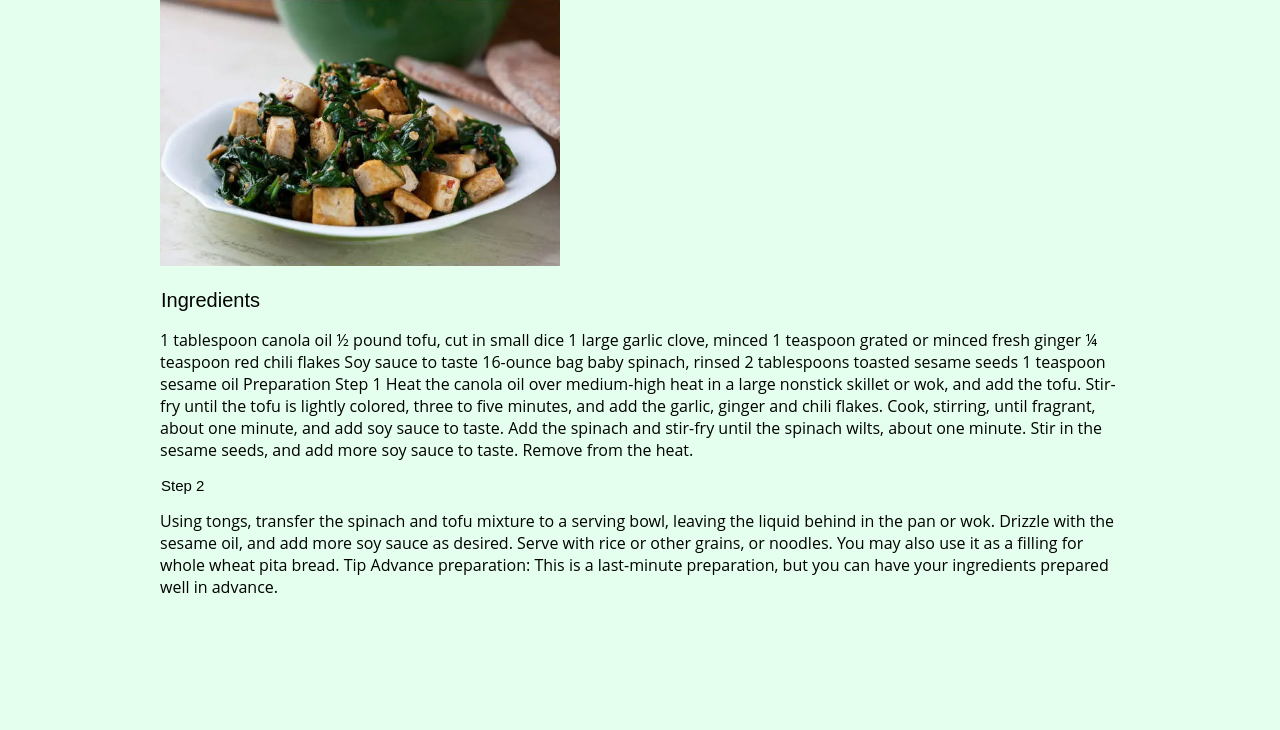
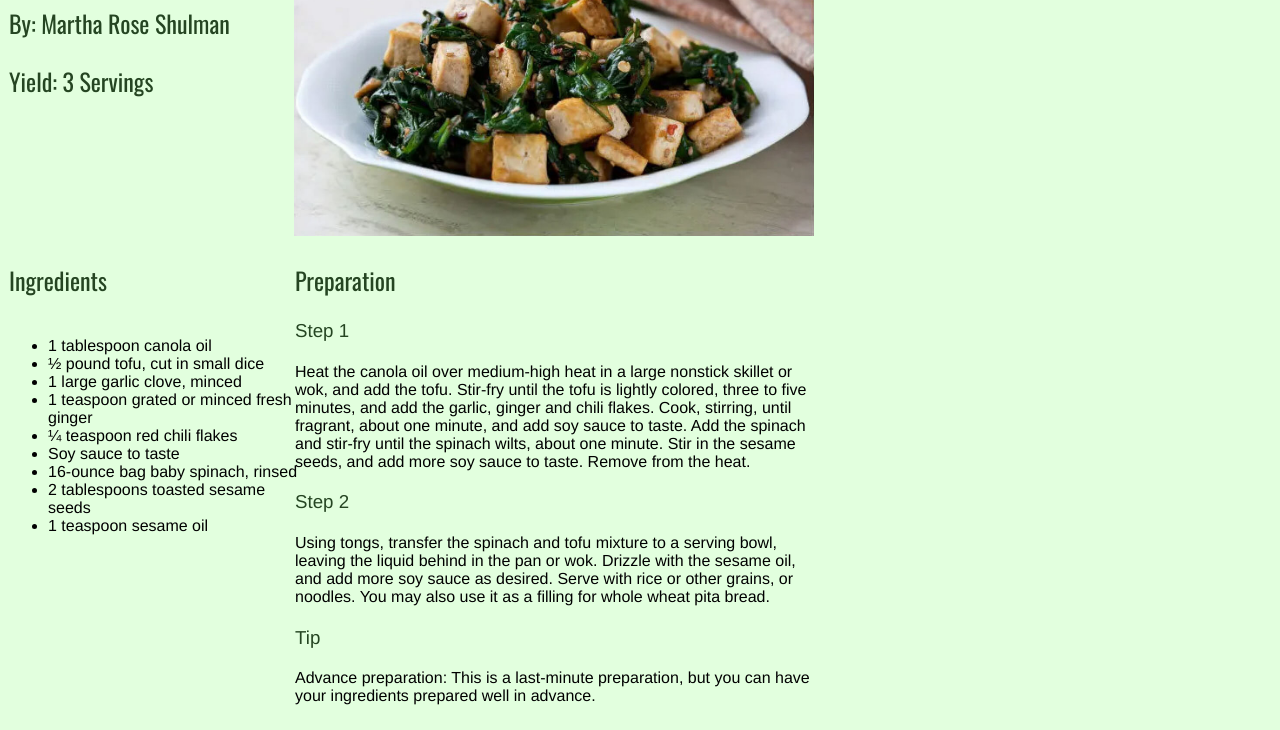
Before and after one commit to Tandeep14/exercise7, a plain HTML site: page index.html in a window 1280 px wide. Shown: the part 118-848 px from the top of the page. Before the commit the page ends 800 px from the top, so only its background shows below. Drawn offline with nearby package versions, Linux system fonts and the light colour scheme; a web font is replaced by a local one.

Commit message:
finished

```diff
--- a/index.html
+++ b/index.html
@@ -2,102 +2,135 @@
 <html lang="en-ca">
   <head>
     <!-- Created By Tandeep Phalora on October 29th -->
+    <link rel="preconnect" href="https://fonts.googleapis.com">
+    <link rel="preconnect" href="https://fonts.gstatic.com" crossorigin>
+    <link href="https://fonts.googleapis.com/css2?family=WDXL+Lubrifont+SC&display=swap" rel="stylesheet">
+
+    <link rel="preconnect" href="https://fonts.googleapis.com">
+    <link rel="preconnect" href="https://fonts.gstatic.com" crossorigin>
+    <link href="https://fonts.googleapis.com/css2?family=Oswald:wght@200..700&display=swap" rel="stylesheet">
     <title>Exercise 7: Typography </title>
     <meta charset="utf-8">
     <!--This receipe is taken from https://cooking.nytimes.com/recipes/1012494-spinach-tofu-and-sesame-stir-fry -->
     <style>
       body {
-        background-color: #E4FFED;
-        font-family: "Open Sans", sans-serif;
-        font-optical-sizing: auto;
+        background-color: #E2FFDE;
         font-weight: 400;
-        font-style: normal;
-        font-variation-settings: "wdth" 100;
-        font-size: 16px;
-        width: 960px;
-        margin: auto;
+        width: 950px;
+      }
+
+      img {
+        width: 520px;
       }
 
       h1 {
         font-family: "Oswald", sans-serif;
-        font-size: 30px;
+        letter-spacing: -1px;
+        font-size: 35ems;
         font-weight: 400;
+        font-style: normal;
+        color: #254522;
+        padding: 1px;
+        display: inline;
+        text-transform: uppercase;
+      }
+
+      h2 {
+        font-family: "Oswald", Helvetica, sans-serif;
+        line-height: 1.5;
+        font-size: 24ems;
+        font-weight: 400;
+        font-style: normal;
+        color: #254522;
+        padding: 1px;
+      }
+
+      h3 {
+        font-family: "WDXL Lubrifont SC", Helvetica, sans-serif;
+        font-size: 20ems;
+        font-weight: 400;
+        font-style: normal;
+        color: #254522;
+        padding: 1px;
+      }
+
+      p {
+        font-family: "WDXL Lubrifont SC", Helvetica, sans-serif;
+        font-size: 15ems;
         font-style: normal;
         color: black;
         padding: 1px;
       }
 
-      h2 {
-        font-family: "Oswald", sans-serif;
-        font-size: 20px;
-        font-weight: 400;
-        font-style: normal;
+      ul {
+        font-family: "WDXL Lubrifont SC", Helvetica, sans-serif;
+        font-size: 15ems;
         color: black;
-        padding: 1px;
       }
 
-      h3 {
-        font-family: "Oswald", sans-serif;
-        font-size: 15px;
-        font-weight: 400;
-        font-style: normal;
-        color: black;
-        padding: 1px;
-      }
-
-      p {
-        font-family: "Oswald", sans-serif;
-        font-size: 15px;
-        font-weight: 400;
-        font-style: normal;
-        color: black;
-        padding: 1px;
-      }
 
       .container {
-        gap: 40px;
-        width: 1200px;
+        display: grid;
+        grid-template-columns: 30% 50%;
+        gap: 1px;
         margin: 0 auto;
+
 
       }
 
-      img {
-        width: 400px;
+      .grid-item {
+        width: 300px;
+      }
+
+      .grid-item p {
+        width: 520px;
       }
     </style>
   </head>
 
   <body>
+    <div class="container">
+      <div class="grid-item">
+        <h1> Spinach, Tofu and Sesame Stir-Fry
+        </h1>
+        <h2> By: Martha Rose Shulman </h2>
+        <h2>Yield: 3 Servings </h2>
+      </div>
 
-    <h1> Spinach, Tofu and Sesame Stir-Fry
-    </h1>
-   <h2>
-     By: Martha Rose Shulman
-    Yield: 3 Servings     </h2>
+      <div class="grid-item">
+        <img src="recipe.jpg" alt="plate of Tofu and veggies with sesame seeds">
+      </div>
 
-    <img src="recipe.jpg" alt="plate of Tofu and veggies with sesame seeds">
+      <div class="grid-item">
+        <h2> Ingredients </h2>
+        <p>
+        <ul>
+          <li>1 tablespoon canola oil </li>
+          <li>½ pound tofu, cut in small dice </li>
+          <li>1 large garlic clove, minced </li>
+          <li>1 teaspoon grated or minced fresh ginger </li>
+          <li>¼ teaspoon red chili flakes </li>
+          <li>Soy sauce to taste </li>
+          <li> 16-ounce bag baby spinach, rinsed </li>
+          <li>2 tablespoons toasted sesame seeds </li>
+          <li> 1 teaspoon sesame oil</li>
+        </ul>
+        </p>
+      </div>
 
- <h2> Ingredients </h2>
+      <div class="grid-item">
+        <h2> Preparation </h2>
 
-    1 tablespoon canola oil
-    ½ pound tofu, cut in small dice
-    1 large garlic clove, minced
-    1 teaspoon grated or minced fresh ginger
-    ¼ teaspoon red chili flakes
-    Soy sauce to taste
-    16-ounce bag baby spinach, rinsed
-    2 tablespoons toasted sesame seeds
-    1 teaspoon sesame oil
+        <h3> Step 1 </h3>
+        <p> Heat the canola oil over medium-high heat in a large nonstick skillet or wok, and add the tofu. Stir-fry until the tofu is lightly colored, three to five minutes, and add the garlic, ginger and chili flakes. Cook, stirring, until fragrant, about one minute, and add soy sauce to taste. Add the spinach and stir-fry until the spinach wilts, about one minute. Stir in the sesame seeds, and add more soy sauce to taste. Remove from the heat. </p>
 
-    Preparation
+        <h3> Step 2 </h3>
+        <p>Using tongs, transfer the spinach and tofu mixture to a serving bowl, leaving the liquid behind in the pan or wok. Drizzle with the sesame oil, and add more soy sauce as desired. Serve with rice or other grains, or noodles. You may also use it as a filling for whole wheat pita bread. </p>
 
-    Step 1
-    Heat the canola oil over medium-high heat in a large nonstick skillet or wok, and add the tofu. Stir-fry until the tofu is lightly colored, three to five minutes, and add the garlic, ginger and chili flakes. Cook, stirring, until fragrant, about one minute, and add soy sauce to taste. Add the spinach and stir-fry until the spinach wilts, about one minute. Stir in the sesame seeds, and add more soy sauce to taste. Remove from the heat.
+        <h3> Tip </h3>
+        <p> Advance preparation: This is a last-minute preparation, but you can have your ingredients prepared well in advance. </p>
+      </div>
+    </div>
 
-    <h3> Step 2 </h3>
-    Using tongs, transfer the spinach and tofu mixture to a serving bowl, leaving the liquid behind in the pan or wok. Drizzle with the sesame oil, and add more soy sauce as desired. Serve with rice or other grains, or noodles. You may also use it as a filling for whole wheat pita bread.
-
-    Tip
-    Advance preparation: This is a last-minute preparation, but you can have your ingredients prepared well in advance.
   </body>
 </html>
```
